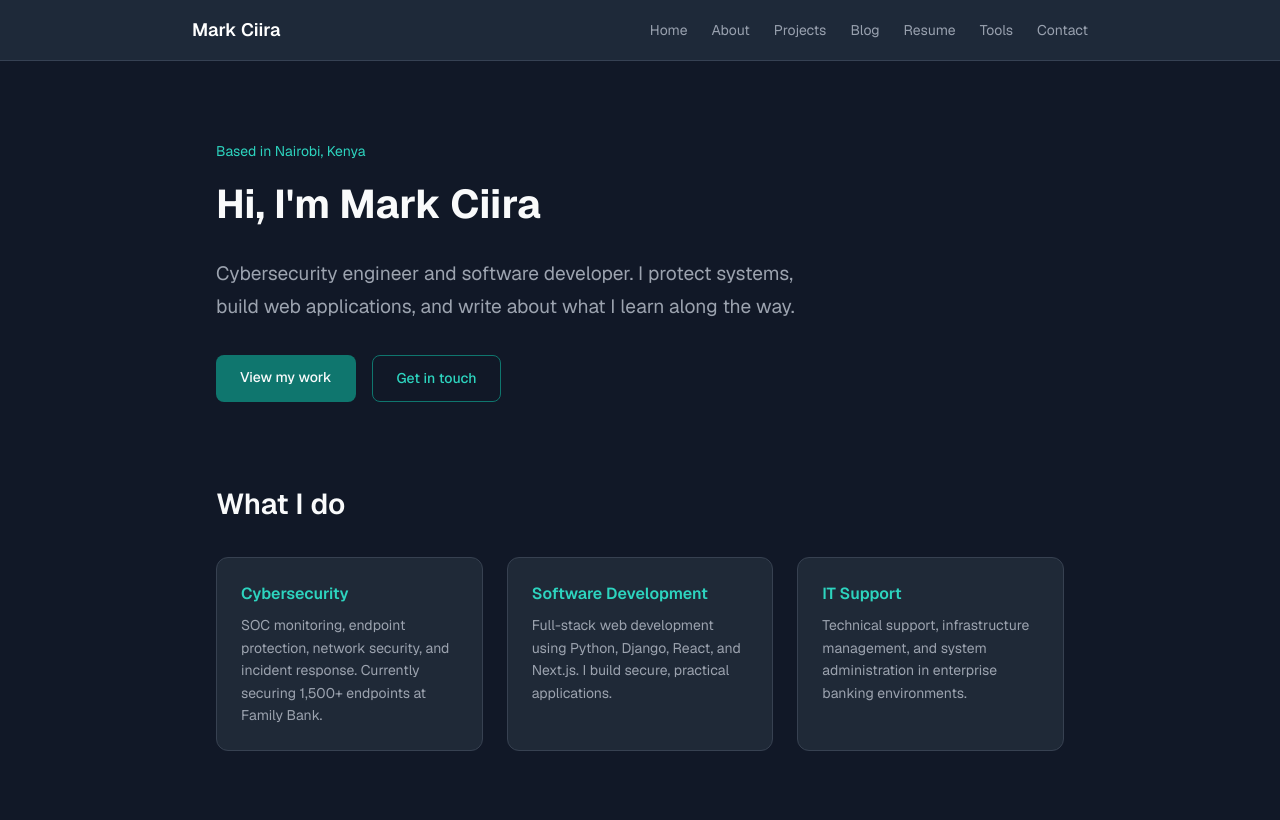
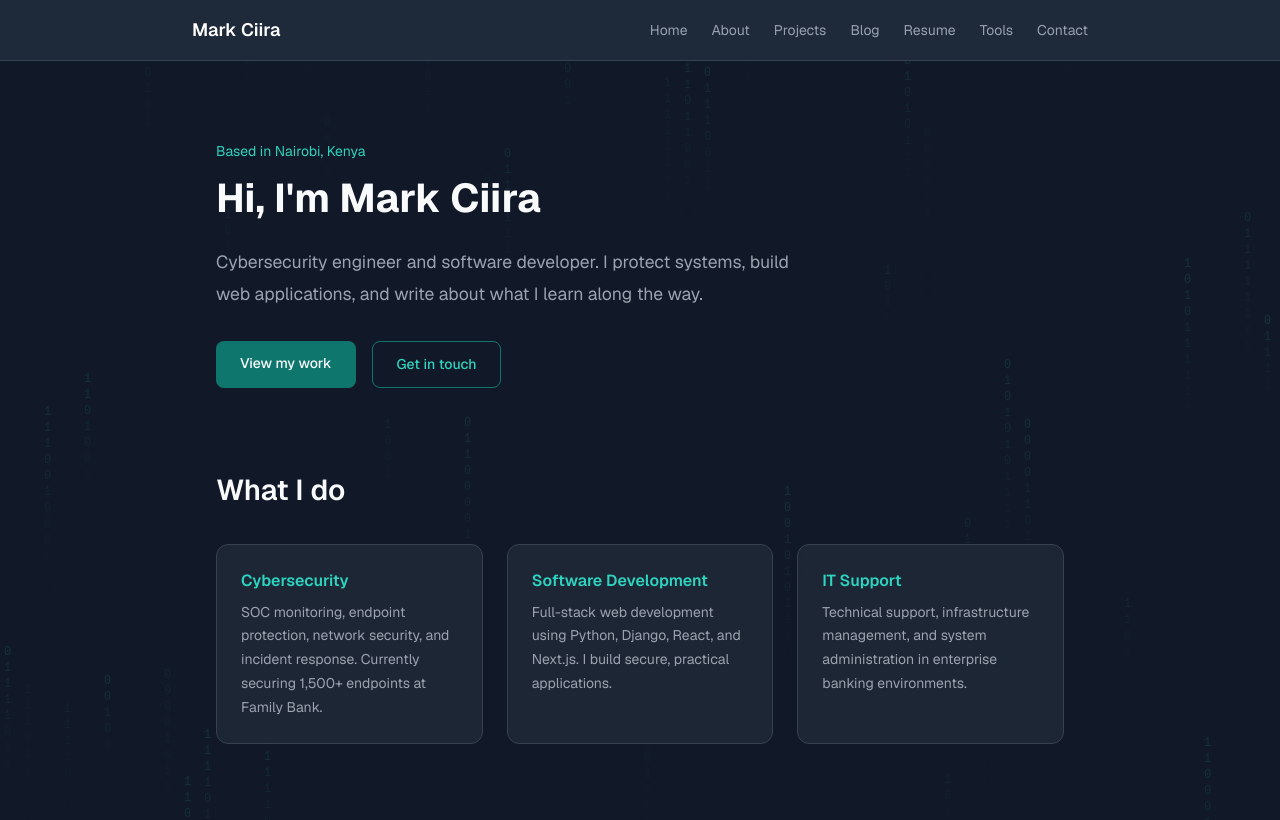
Before and after one commit to MunyiriCM/my-portfolio, a Next.js app: page / in a window 1280 px wide. Shown: the top 820 px of the page. Built offline with nearby package versions, Linux system fonts and the light colour scheme.

Commit message:
Add binary streams background to homepage

```diff
--- a/app/page.tsx
+++ b/app/page.tsx
@@ -1,17 +1,105 @@
+"use client";
+
+import { useEffect, useRef } from "react";
 import Link from "next/link";
+
+function BinaryBackground() {
+  const canvasRef = useRef<HTMLCanvasElement>(null);
+
+  useEffect(() => {
+    const canvas = canvasRef.current;
+    if (!canvas) return;
+    const ctx = canvas.getContext("2d");
+    if (!ctx) return;
+
+    let animationId: number;
+
+    function resize() {
+      if (!canvas) return;
+      canvas.width = canvas.parentElement?.offsetWidth ?? window.innerWidth;
+      canvas.height = canvas.parentElement?.offsetHeight ?? window.innerHeight;
+    }
+    resize();
+
+    function buildStreams() {
+      if (!canvas) return [];
+      const colW = 20;
+      const cols = Math.floor(canvas.width / colW);
+      return Array.from({ length: cols }, (_, i) => ({
+        x: i * colW + 4,
+        y: Math.random() * canvas.height,
+        speed: 0.3 + Math.random() * 0.5,
+        opacity: 0.04 + Math.random() * 0.12,
+        chars: Array.from({ length: Math.floor(4 + Math.random() * 10) }, () =>
+          Math.random() > 0.5 ? "1" : "0"
+        ),
+      }));
+    }
+
+    let streams = buildStreams();
+
+    function onResize() {
+      resize();
+      streams = buildStreams();
+    }
+    window.addEventListener("resize", onResize);
+
+    function draw() {
+      if (!ctx || !canvas) return;
+      ctx.fillStyle = "#111827";
+      ctx.fillRect(0, 0, canvas.width, canvas.height);
+      ctx.font = "12px monospace";
+
+      streams.forEach((s) => {
+        s.y -= s.speed;
+        if (s.y + s.chars.length * 16 < 0) {
+          s.y = canvas.height + Math.random() * 200;
+          s.opacity = 0.04 + Math.random() * 0.12;
+          s.speed = 0.3 + Math.random() * 0.5;
+          s.chars = Array.from(
+            { length: Math.floor(4 + Math.random() * 10) },
+            () => (Math.random() > 0.5 ? "1" : "0")
+          );
+        }
+        s.chars.forEach((ch, ci) => {
+          const fade = 1 - ci / s.chars.length;
+          ctx.fillStyle = `rgba(45,212,191,${s.opacity * fade})`;
+          ctx.fillText(ch, s.x, s.y + ci * 16);
+        });
+      });
+
+      animationId = requestAnimationFrame(draw);
+    }
+
+    draw();
+
+    return () => {
+      cancelAnimationFrame(animationId);
+      window.removeEventListener("resize", onResize);
+    };
+  }, []);
+
+  return (
+    <canvas
+      ref={canvasRef}
+      style={{ position: "absolute", top: 0, left: 0, width: "100%", height: "100%", zIndex: 0, pointerEvents: "none" }}
+    />
+  );
+}
 
 export default function Home() {
   return (
-    <div className="max-w-4xl mx-auto px-6 py-20">
+    <div style={{ position: "relative", minHeight: "100vh", overflow: "hidden" }}>
+      <BinaryBackground />
+      <div style={{ position: "relative", zIndex: 1, maxWidth: "896px", margin: "0 auto", padding: "80px 24px" }}>
 
-      <section className="mb-20">
+        <section style={{ marginBottom: "80px" }}>
           <p style={{ color: "#2DD4BF", fontSize: "14px", marginBottom: "12px" }}>Based in Nairobi, Kenya</p>
-        <h1 style={{ color: "#F9FAFB", fontSize: "2.5rem", fontWeight: "700", marginBottom: "24px" }}>
+          <h1 style={{ color: "#F9FAFB", fontSize: "2.5rem", fontWeight: "700", marginBottom: "24px", lineHeight: "1.2" }}>
             Hi, I'm Mark Ciira
           </h1>
-        <p style={{ color: "#9CA3AF", fontSize: "1.2rem", marginBottom: "32px", maxWidth: "600px", lineHeight: "1.7" }}>
-          Cybersecurity engineer and software developer. I protect systems,
-          build web applications, and write about what I learn along the way.
+          <p style={{ color: "#9CA3AF", fontSize: "1.1rem", marginBottom: "32px", maxWidth: "600px", lineHeight: "1.8" }}>
+            Cybersecurity engineer and software developer. I protect systems, build web applications, and write about what I learn along the way.
           </p>
           <div style={{ display: "flex", gap: "16px" }}>
             <Link href="/projects" style={{ backgroundColor: "#0F766E", color: "#F9FAFB", padding: "12px 24px", borderRadius: "8px", fontSize: "14px", fontWeight: "500", textDecoration: "none" }}>
@@ -23,44 +111,50 @@ export default function Home() {
           </div>
         </section>
 
-      <section className="mb-20">
+        <section style={{ marginBottom: "80px" }}>
           <h2 style={{ color: "#F9FAFB", fontSize: "1.8rem", fontWeight: "600", marginBottom: "32px" }}>What I do</h2>
           <div style={{ display: "grid", gridTemplateColumns: "repeat(auto-fit, minmax(200px, 1fr))", gap: "24px" }}>
-          <div style={{ border: "1px solid #374151", borderRadius: "12px", padding: "24px", backgroundColor: "#1F2937" }}>
+            <div style={{ border: "1px solid #374151", borderRadius: "12px", padding: "24px", backgroundColor: "rgba(31,41,55,0.85)" }}>
               <h3 style={{ color: "#2DD4BF", fontWeight: "600", marginBottom: "8px" }}>Cybersecurity</h3>
-            <p style={{ color: "#9CA3AF", fontSize: "14px", lineHeight: "1.6" }}>
+              <p style={{ color: "#9CA3AF", fontSize: "14px", lineHeight: "1.7" }}>
                 SOC monitoring, endpoint protection, network security, and incident response. Currently securing 1,500+ endpoints at Family Bank.
               </p>
             </div>
-          <div style={{ border: "1px solid #374151", borderRadius: "12px", padding: "24px", backgroundColor: "#1F2937" }}>
+            <div style={{ border: "1px solid #374151", borderRadius: "12px", padding: "24px", backgroundColor: "rgba(31,41,55,0.85)" }}>
               <h3 style={{ color: "#2DD4BF", fontWeight: "600", marginBottom: "8px" }}>Software Development</h3>
-            <p style={{ color: "#9CA3AF", fontSize: "14px", lineHeight: "1.6" }}>
+              <p style={{ color: "#9CA3AF", fontSize: "14px", lineHeight: "1.7" }}>
                 Full-stack web development using Python, Django, React, and Next.js. I build secure, practical applications.
               </p>
             </div>
-          <div style={{ border: "1px solid #374151", borderRadius: "12px", padding: "24px", backgroundColor: "#1F2937" }}>
+            <div style={{ border: "1px solid #374151", borderRadius: "12px", padding: "24px", backgroundColor: "rgba(31,41,55,0.85)" }}>
               <h3 style={{ color: "#2DD4BF", fontWeight: "600", marginBottom: "8px" }}>IT Support</h3>
-            <p style={{ color: "#9CA3AF", fontSize: "14px", lineHeight: "1.6" }}>
+              <p style={{ color: "#9CA3AF", fontSize: "14px", lineHeight: "1.7" }}>
                 Technical support, infrastructure management, and system administration in enterprise banking environments.
               </p>
             </div>
           </div>
         </section>
 
-      <section className="mb-20">
+        <section style={{ marginBottom: "80px" }}>
           <div style={{ display: "flex", alignItems: "center", justifyContent: "space-between", marginBottom: "32px" }}>
             <h2 style={{ color: "#F9FAFB", fontSize: "1.8rem", fontWeight: "600" }}>Recent posts</h2>
-          <Link href="/blog" style={{ color: "#9CA3AF", fontSize: "14px", textDecoration: "none" }}>View all →</Link>
+            <Link href="/blog" style={{ color: "#9CA3AF", fontSize: "14px", textDecoration: "none" }}>
+              View all →
+            </Link>
           </div>
-        <div style={{ border: "1px solid #374151", borderRadius: "12px", padding: "24px", backgroundColor: "#1F2937" }}>
+          <div style={{ border: "1px solid #374151", borderRadius: "12px", padding: "24px", backgroundColor: "rgba(31,41,55,0.85)" }}>
             <p style={{ color: "#6B7280", fontSize: "12px", marginBottom: "8px" }}>Coming soon</p>
-          <h3 style={{ color: "#6B7280", fontWeight: "500" }}>Blog posts will appear here once connected to Sanity CMS</h3>
+            <h3 style={{ color: "#6B7280", fontWeight: "500" }}>
+              Blog posts will appear here once connected to Sanity CMS
+            </h3>
           </div>
         </section>
 
-      <section style={{ backgroundColor: "#1F2937", border: "1px solid #374151", borderRadius: "16px", padding: "48px", textAlign: "center" }}>
-        <h2 style={{ color: "#F9FAFB", fontSize: "1.8rem", fontWeight: "600", marginBottom: "12px" }}>Let's work together</h2>
-        <p style={{ color: "#9CA3AF", marginBottom: "24px", maxWidth: "400px", margin: "0 auto 24px" }}>
+        <section style={{ backgroundColor: "rgba(31,41,55,0.85)", border: "1px solid #374151", borderRadius: "16px", padding: "48px", textAlign: "center" }}>
+          <h2 style={{ color: "#F9FAFB", fontSize: "1.8rem", fontWeight: "600", marginBottom: "12px" }}>
+            Let's work together
+          </h2>
+          <p style={{ color: "#9CA3AF", maxWidth: "400px", margin: "0 auto 24px" }}>
             Open to cybersecurity roles, freelance web development projects, and technical collaborations.
           </p>
           <Link href="/contact" style={{ backgroundColor: "#0F766E", color: "#F9FAFB", padding: "12px 24px", borderRadius: "8px", fontSize: "14px", fontWeight: "500", textDecoration: "none" }}>
@@ -69,5 +163,6 @@ export default function Home() {
         </section>
 
       </div>
+    </div>
   );
 }
```
Lines whose indentation alone changed are shown as unchanged.
